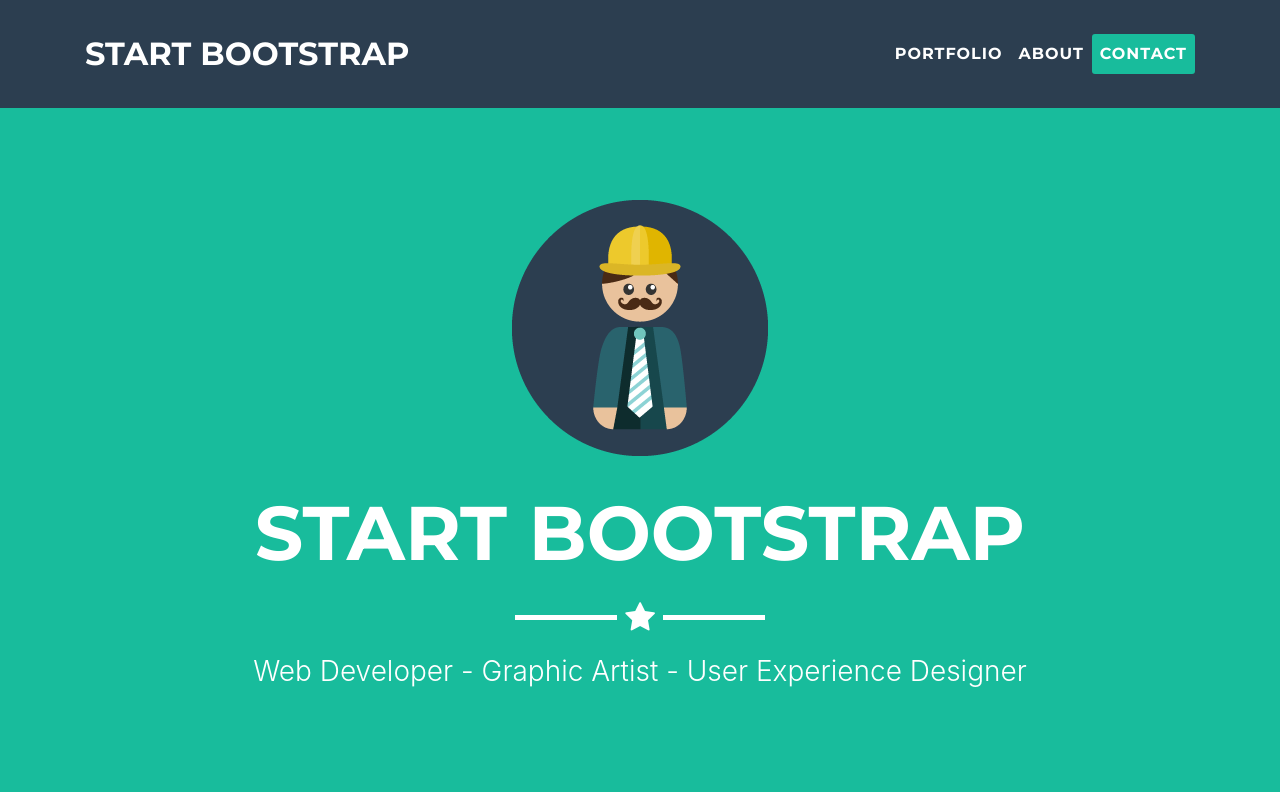
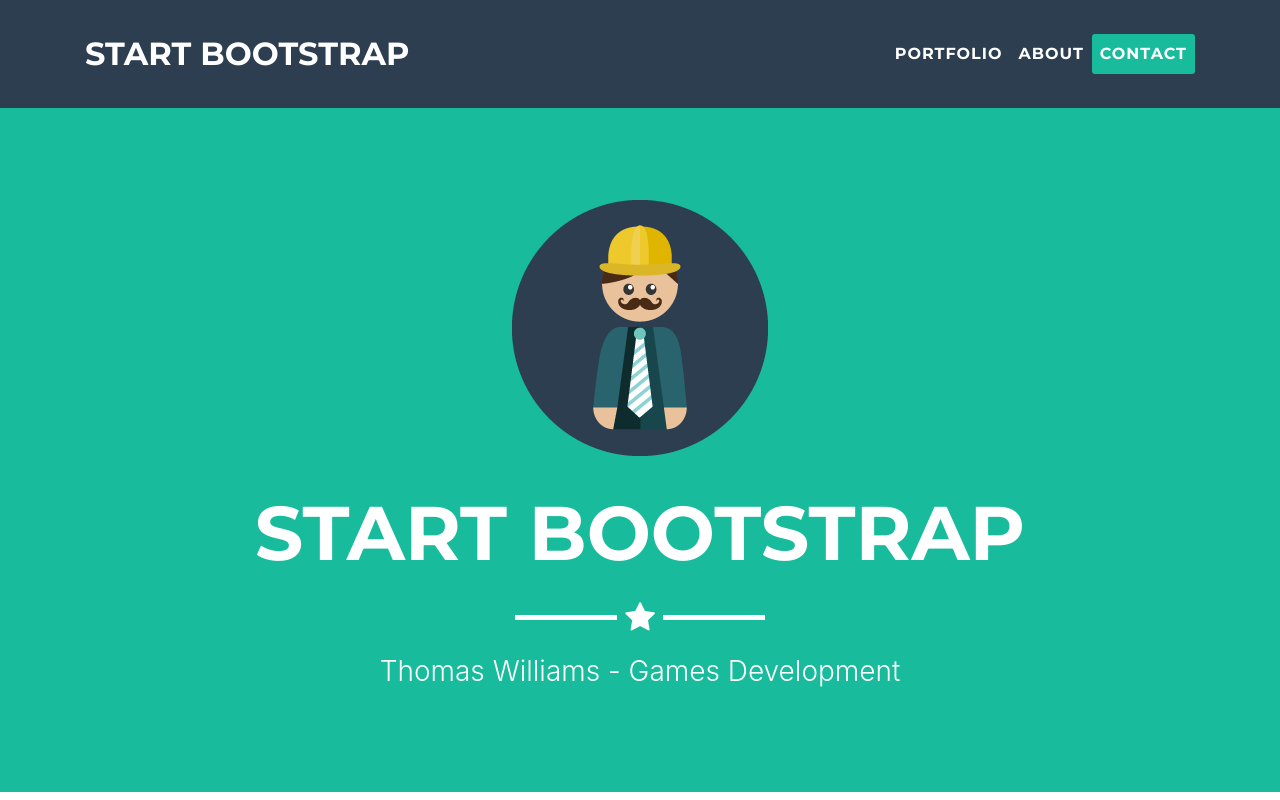
Before and after one commit to ThomasWilliamsGameDev/ThomasWilliamsGameDev.github.io, a website with bundled scripts: page index.html in a window 1280 px wide. Shown: the top 800 px of the page. Built offline with nearby package versions, Linux system fonts and the light colour scheme.

Commit message:
Update index.html

```diff
--- a/index.html
+++ b/index.html
@@ -56,7 +56,7 @@
         <div class="intro-text">
           <span class="name">Start Bootstrap</span>
           <hr class="star-light">
-          <span class="skills">Web Developer - Graphic Artist - User Experience Designer</span>
+          <span class="skills">Thomas Williams - Games Development</span>
         </div>
       </div>
     </header>
```
